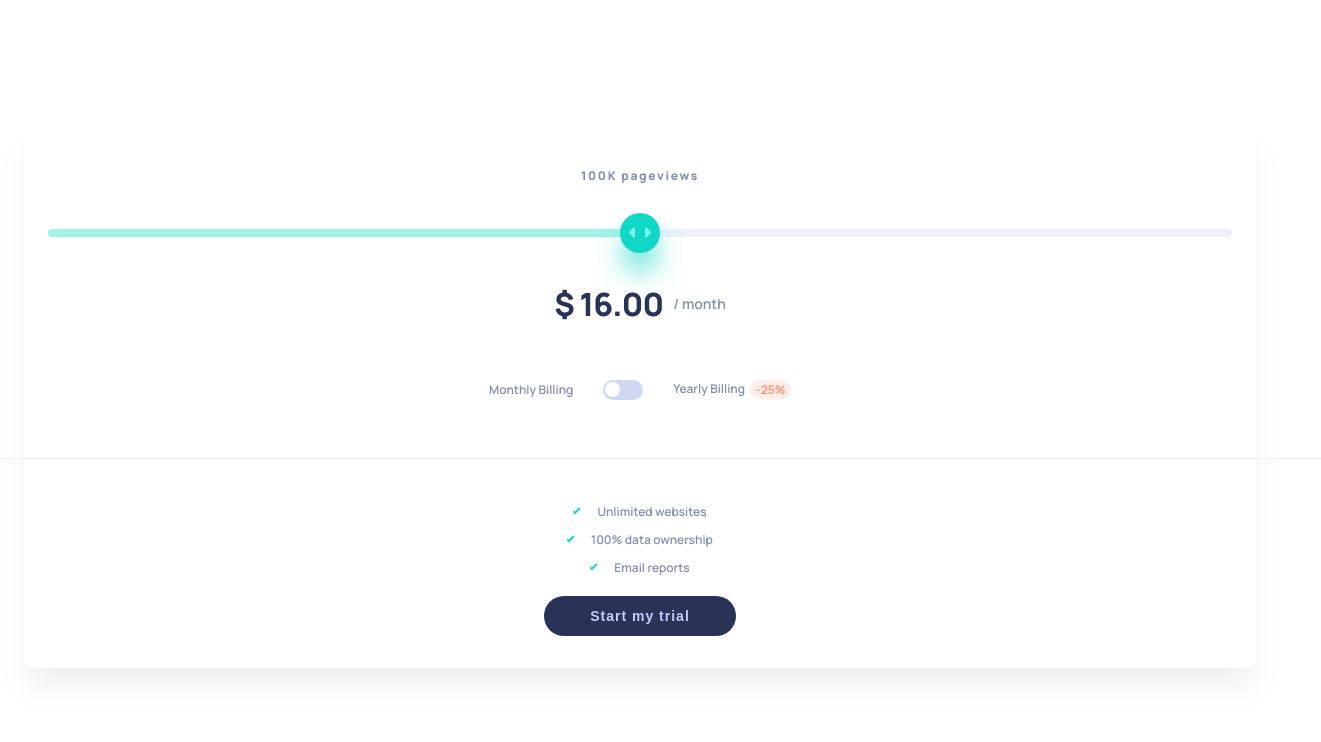
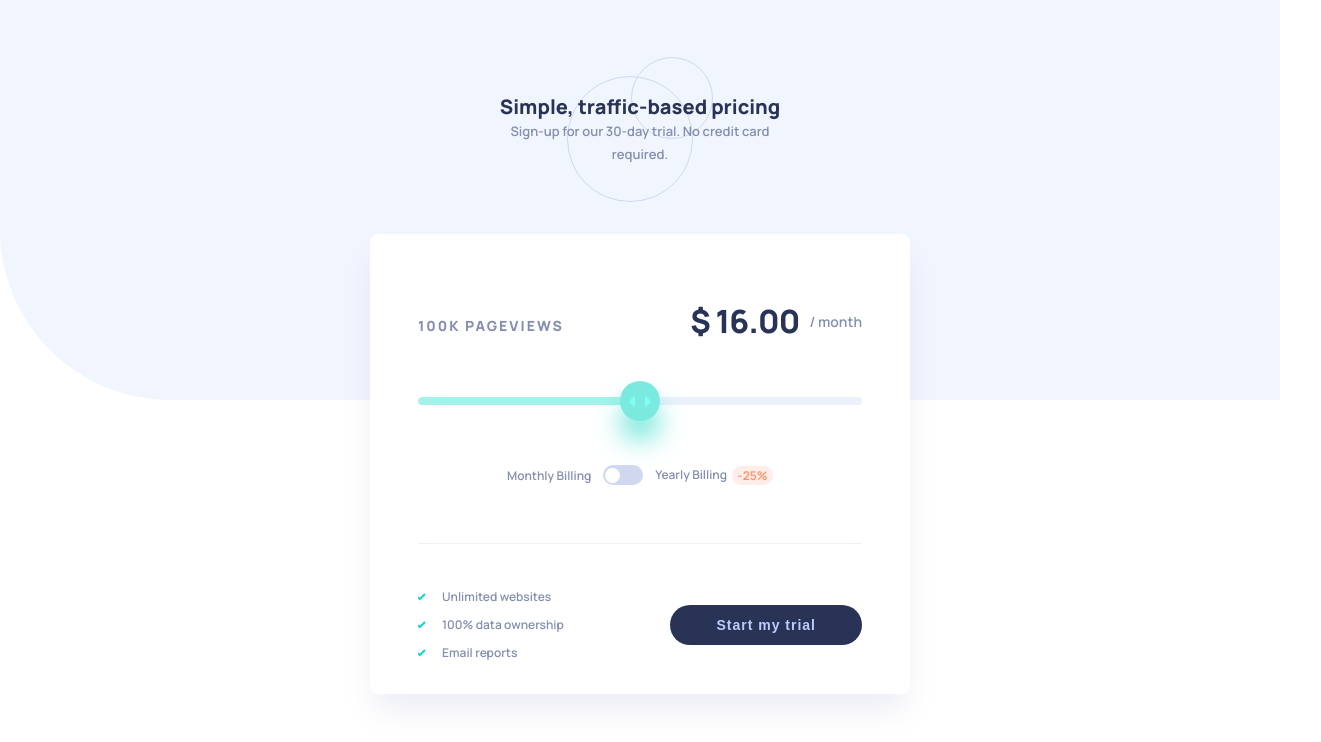
Before and after one commit to vakho1995/interactive-pricing-component, a plain HTML site: page index.html in a window 1280 px wide. Shown: the whole page, 1321 px wide, since content can reach past the window. Drawn offline with Linux system fonts and the light colour scheme; a web font is replaced by a local one.

Commit message:
responsive restructuring of HTML, CSS and JS

```diff
--- a/index.html
+++ b/index.html
@@ -8,11 +8,25 @@
     <title>Document</title>
   </head>
   <body>
-    <main>
+    <div class="header">
+      <div class="title-div">
+        <h1>Simple, traffic-based pricing</h1>
+        <p class="title-p">
+          Sign-up for our 30-day trial. No credit card required.
+        </p>
+      </div>
+    </div>
     <section>
+      <div class="container">
+        <div class="price-and-view-div">
           <p class="for-pageviews">100K PAGEVIEWS</p>
+          <div class="hide-on-mobile">
+            <p class="price"></p>
+            <p class="period"></p>
+          </div>
+        </div>
         <input type="range" min="1" max="5" class="range" />
-        <div class="div-for-price">
+        <div class="hide-on-desktop">
           <p class="price"></p>
           <p class="period"></p>
         </div>
@@ -25,6 +39,7 @@
           <p>Yearly Billing <span class="discount">-25%</span></p>
         </div>
         <hr />
+        <div class="benefits-and-button-container">
           <div class="benefits">
             <div class="benefit">
               <svg
@@ -75,8 +90,10 @@
               <p>Email reports</p>
             </div>
           </div>
+
           <button>Start my trial</button>
+        </div>
+      </div>
     </section>
-    </main>
   </body>
 </html>
--- a/script.js
+++ b/script.js
@@ -1,7 +1,8 @@
 const views = document.querySelector(".for-pageviews");
 const range = document.querySelector(".range");
-const price = document.querySelector(".price");
 const toggle = document.getElementById("toggle");
+const priceElements = document.querySelectorAll(".price");
+const periodElements = document.querySelectorAll(".period");
 
 const viewsObj = {
   1: "10K pageviews",
@@ -29,15 +30,21 @@ function UpdateViewsAndPrice() {
 
   if (toggle.checked === true) {
     priceValue = priceObj[value] * 0.75 * 12;
-    document.querySelector(".period").textContent = "/ year";
+    periodElements.forEach((element) => {
+      element.textContent = "/ year";
+    });
   } else {
-    document.querySelector(".period").textContent = "/ month";
+    periodElements.forEach((element) => {
+      element.textContent = "/ month";
+    });
   }
 
-  views.textContent = viewsValue;
-  price.textContent = `$ ${priceValue.toFixed(2)}`;
+  views.textContent = viewsValue.toUpperCase();
+  priceElements.forEach((element) => {
+    element.textContent = `$ ${priceValue.toFixed(2)}`;
+  });
+}
+range.addEventListener("input", UpdateViewsAndPrice);
+toggle.addEventListener("change", UpdateViewsAndPrice);
 
-  range.addEventListener("input", UpdateViewsAndPrice);
-  toggle.addEventListener("change", UpdateViewsAndPrice);
-}
 UpdateViewsAndPrice();
--- a/style.css
+++ b/style.css
@@ -1,3 +1,4 @@
+/* base styles */
 @import url("https://fonts.googleapis.com/css2?family=Balsamiq+Sans:ital,wght@1,700&family=Barlow:ital,wght@0,100;0,200;0,300;0,400;0,500;0,600;0,700;0,800;0,900;1,100;1,200;1,300;1,400;1,500;1,600;1,700;1,800;1,900&family=Caprasimo&family=Hanken+Grotesk:ital,wght@0,100..900;1,100..900&family=IBM+Plex+Sans:ital,wght@0,100..700;1,100..700&family=JetBrains+Mono:ital,wght@0,100..800;1,100..800&family=Karla:ital,wght@0,200..800;1,200..800&family=Kumbh+Sans:wght@100..900&family=Manrope:wght@200..800&family=Noto+Sans+Linear+B&family=Outfit:wght@100..900&family=Pacifico&family=Poppins:wght@400;700&family=Raleway:ital,wght@0,800;1,500&family=Red+Hat+Display:ital,wght@0,300..900;1,300..900&family=Red+Hat+Text:ital,wght@0,300..700;1,300..700&family=Roboto&family=Space+Mono:ital,wght@0,400;0,700;1,400;1,700&display=swap");
 * {
   margin: 0;
@@ -9,6 +10,7 @@ html {
 }
 
 body {
+  /* position: relative; */
   display: flex;
   flex-direction: column;
   align-items: center;
@@ -19,15 +21,60 @@ body {
   font-family: "Manrope";
   font-weight: 600;
 }
-main {
+/* start head*/
+.header {
+  position: fixed;
+  top: 0;
+  left: 0;
   width: 100%;
+  height: 40rem;
+  background: url(./images/bg-pattern.svg);
+  background-repeat: no-repeat;
+  background-size: cover;
+  display: flex;
+  justify-content: center;
+  padding-top: 5.7rem;
+}
+.title-div {
+  background: url(./images/pattern-circles.svg);
+  background-repeat: no-repeat;
+  background-position: center;
+  background-size: contain;
+  width: 100%;
+  max-width: 31rem;
+  height: 14.5rem;
+  text-align: center;
+  display: flex;
+  flex-direction: column;
+  align-items: center;
+  justify-content: center;
+}
+h1 {
+  color: #293356;
+  font-size: 2rem;
+  font-weight: 800;
+}
+.title-div p {
+  color: #848ead;
+  font-size: 1.3rem;
+  line-height: 2.3rem;
+}
+/* start main section*/
+section {
+  z-index: 100;
+  width: 100%;
+  position: fixed;
+  top: 23.4rem;
+  left: 50%;
+  transform: translate(-50%);
+  display: flex;
+  align-items: center;
+  justify-content: center;
   padding: 0 2.4rem;
 }
-/* base styles */
-
-/* start main section*/
-section {
+.container {
   width: 100%;
+  max-width: 54rem;
   background-color: #fff;
   border-radius: 0.8rem;
   padding: 3.4rem 2.4rem 3.2rem;
@@ -64,6 +111,7 @@ section {
   width: 4rem;
   height: 4rem;
   border-radius: 50%;
+  transition: 0.2s;
 }
 .range::-moz-range-thumb {
   background: url(./images/icon-slider.svg) rgba(16, 216, 196, 1) no-repeat
@@ -72,9 +120,17 @@ section {
   width: 4rem;
   height: 4rem;
   border-radius: 50%;
+  transition: 0.2s;
 }
 /* and range styles */
-.div-for-price {
+.hide-on-mobile {
+  display: none;
+  align-items: center;
+  justify-content: center;
+  margin: 2.5rem 0 3.4rem;
+  gap: 1rem;
+}
+.hide-on-desktop {
   display: flex;
   align-items: center;
   justify-content: center;
@@ -101,7 +157,8 @@ section {
   display: flex;
   align-items: center;
   justify-content: center;
-  position: relative;
+  gap: 1.2rem;
+  /* position: relative; */
 }
 .toggle p {
   color: #848ead;
@@ -161,13 +218,17 @@ input:checked + .slider::before {
 }
 /* start styles for benefit */
 hr {
-  width: 115%;
+  width: 100%;
   height: 0.1rem;
   background-color: #ecf0fb;
   border: none;
   margin: 3.8rem 0 2.4rem;
 }
-
+.benefits-and-button-container {
+  display: flex;
+  flex-direction: column;
+  align-items: center;
+}
 .benefits {
   display: flex;
   flex-direction: column;
@@ -185,6 +246,7 @@ hr {
 /* start button styles */
 button {
   padding: 1.2rem 4.6rem;
+  margin-top: 3.3rem;
   border-radius: 2rem;
   background-color: #293356;
   color: #becdff;
@@ -193,3 +255,58 @@ button {
   letter-spacing: 0.1rem;
   border: none;
 }
+
+/* media queries */
+@media (min-width: 900px) {
+  .container {
+    padding: 4rem 4.8rem 3.3rem;
+    gap: 2rem;
+  }
+  .for-pageviews {
+    font-size: 1.4rem;
+    letter-spacing: 0.2rem;
+    margin-bottom: unset;
+  }
+  .price-and-view-div {
+    width: 100%;
+    display: flex;
+    align-items: center;
+    justify-content: space-between;
+  }
+  .hide-on-mobile {
+    display: flex;
+  }
+  .hide-on-desktop {
+    display: none;
+  }
+  .toggle {
+    margin-top: 4rem;
+  }
+  .benefits-and-button-container {
+    flex-direction: row;
+    justify-content: space-between;
+    width: 100%;
+  }
+  .benefits {
+    align-items: start;
+  }
+  button {
+    margin-top: unset;
+  }
+  .range::-webkit-slider-thumb {
+    background: url(./images/icon-slider.svg) rgba(122, 234, 223, 1) no-repeat
+      center;
+  }
+  .range::-webkit-slider-thumb:hover {
+    background: url(./images/icon-slider.svg) rgba(16, 216, 196, 1) no-repeat
+      center;
+  }
+  .range::-moz-range-thumb {
+    background: url(./images/icon-slider.svg) rgba(122, 234, 223, 1) no-repeat
+      center;
+  }
+  .range::-moz-range-thumb:hover {
+    background: url(./images/icon-slider.svg) rgba(16, 216, 196, 1) no-repeat
+      center;
+  }
+}
```
Lines whose indentation alone changed are shown as unchanged.
